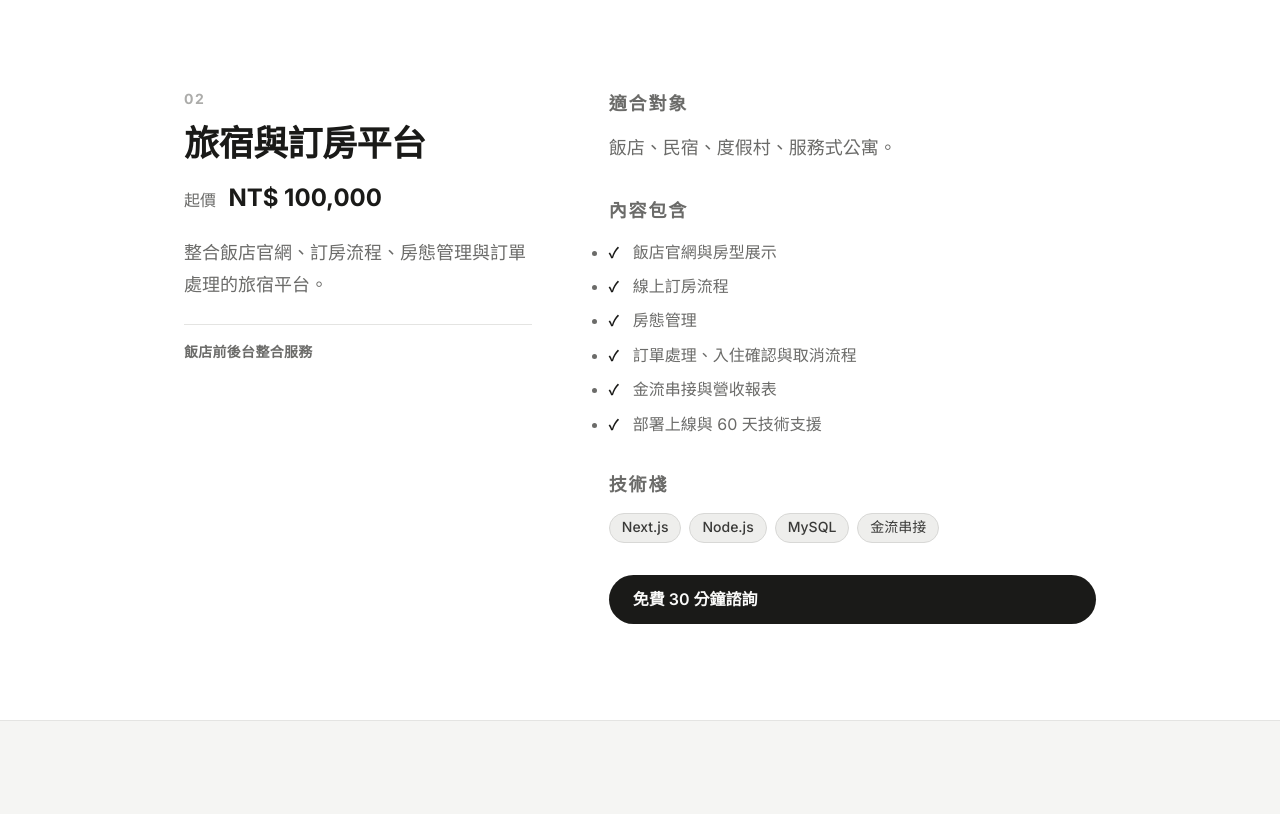
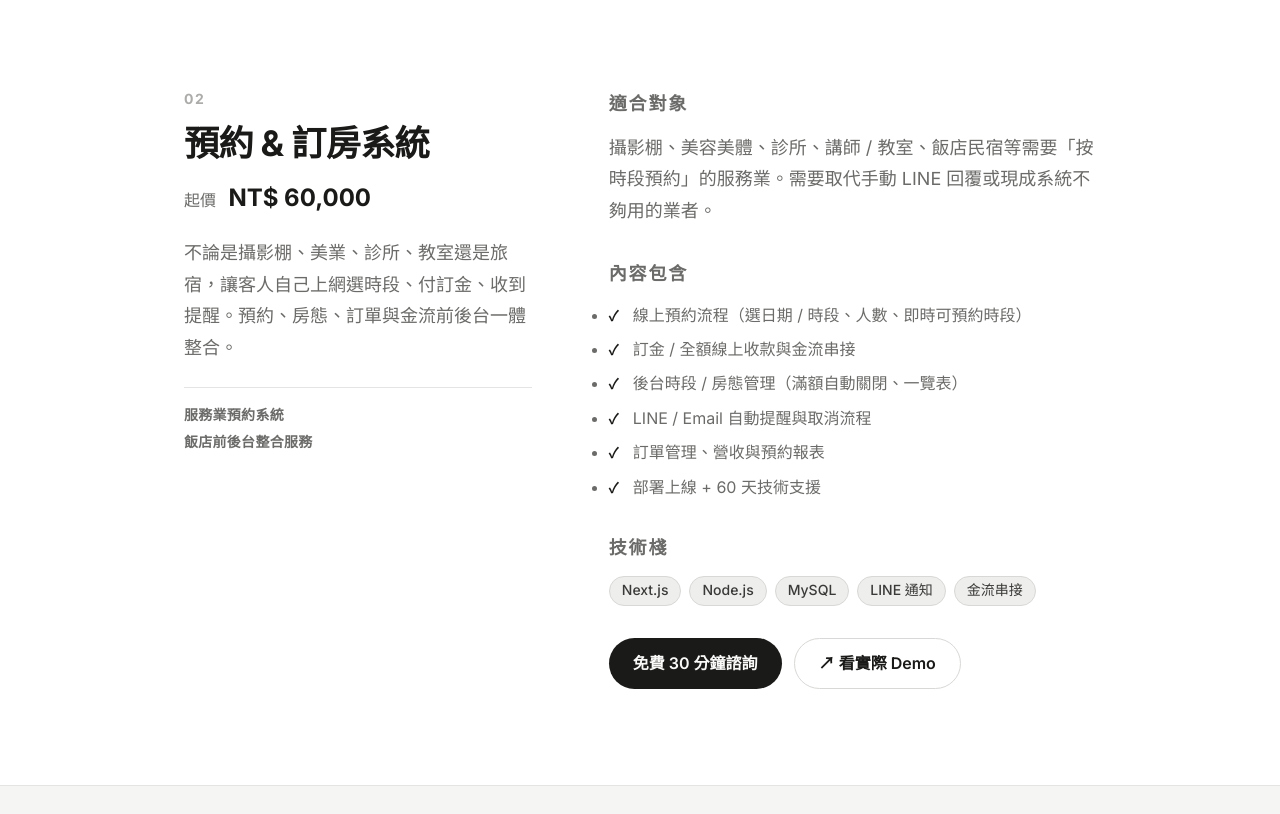
Before and after one commit to BasilWu/BasilWu.github.io, a plain HTML site: page services.html in a window 1280 px wide. Shown: the part 1760-2574 px from the top of the page. Drawn offline with Linux system fonts and the light colour scheme; a web font is replaced by a local one.

Commit message:
feat: 服務頁 S2 由「旅宿訂房」擴寫為「預約 & 訂房系統」涵蓋服務業
- 標題/總覽改為「預約 & 訂房系統」，起價 100k → 60k（服務業入門較低）
- 描述、適合對象擴及攝影棚/美業/診所/教室/旅宿，對應 Frame & Light Studio demo
- 包含項目改寫為選時段/訂金/滿額關閉/LINE 提醒（呼應 demo 實際功能）
- 新增第二個案例標籤『服務業預約系統』與『↗ 看實際 Demo』按鈕（連 reservation demo）
- i18n.js 中英文同步更新 + 新增 services.s2.case2 / services.s2.demo 鍵
- meta description 由『旅宿平台』改為『預約訂房』

```diff
--- a/i18n.js
+++ b/i18n.js
@@ -130,17 +130,19 @@ const I18N = {
     "services.s1.i4": "Admin tools for orders, inventory, and reporting",
     "services.s1.i5": "Deployment and 60-day support",
 
-    "services.s2.title": "Hospitality and Booking Platforms",
-    "services.s2.price": "NT$ 100,000",
-    "services.s2.desc": "Booking platforms for hotels and hospitality brands, from marketing site to reservation flow and operations.",
+    "services.s2.title": "Booking and Reservation Systems",
+    "services.s2.price": "NT$ 60,000",
+    "services.s2.desc": "For photo studios, beauty, clinics, classes, or hospitality — let customers pick a time slot, pay a deposit, and get reminders. Booking, availability, orders, and payments in one integrated front and back office.",
     "services.s2.case1": "Hotel Full-Stack Platform",
-    "services.s2.suitable": "Hotels, B&Bs, resorts, and serviced apartments.",
-    "services.s2.i1": "Hotel website and room type presentation",
-    "services.s2.i2": "Online booking flow",
-    "services.s2.i3": "Room availability management",
-    "services.s2.i4": "Order handling and cancellation flow",
-    "services.s2.i5": "Payment integration and revenue reporting",
+    "services.s2.case2": "Service Booking System",
+    "services.s2.suitable": "Photo studios, beauty and wellness, clinics, instructors / classrooms, hotels and B&Bs — any service business that takes time-slot bookings. For those replacing manual LINE replies or outgrowing off-the-shelf tools.",
+    "services.s2.i1": "Online booking flow (date / time slot, party size, real-time availability)",
+    "services.s2.i2": "Deposit or full online payment with gateway integration",
+    "services.s2.i3": "Back-office slot / availability management (auto-close when full, overview)",
+    "services.s2.i4": "Automatic LINE / Email reminders and cancellation flow",
+    "services.s2.i5": "Order management, revenue and booking reports",
     "services.s2.i6": "Deployment and 60-day support",
+    "services.s2.demo": "↗ View Live Demo",
 
     "services.s3.title": "Brand and Restaurant Websites",
     "services.s3.price": "NT$ 25,000",
@@ -391,17 +393,19 @@ const I18N = {
     "services.s1.i4": "後台訂單、庫存與報表管理",
     "services.s1.i5": "部署上線與 60 天技術支援",
 
-    "services.s2.title": "旅宿與訂房平台",
-    "services.s2.price": "NT$ 100,000",
-    "services.s2.desc": "整合飯店官網、訂房流程、房態管理與訂單處理的旅宿平台。",
+    "services.s2.title": "預約 & 訂房系統",
+    "services.s2.price": "NT$ 60,000",
+    "services.s2.desc": "不論是攝影棚、美業、診所、教室還是旅宿，讓客人自己上網選時段、付訂金、收到提醒。預約、房態、訂單與金流前後台一體整合。",
     "services.s2.case1": "飯店前後台整合服務",
-    "services.s2.suitable": "飯店、民宿、度假村、服務式公寓。",
-    "services.s2.i1": "飯店官網與房型展示",
-    "services.s2.i2": "線上訂房流程",
-    "services.s2.i3": "房態管理",
-    "services.s2.i4": "訂單處理、入住確認與取消流程",
-    "services.s2.i5": "金流串接與營收報表",
-    "services.s2.i6": "部署上線與 60 天技術支援",
+    "services.s2.case2": "服務業預約系統",
+    "services.s2.suitable": "攝影棚、美容美體、診所、講師 / 教室、飯店民宿等需要「按時段預約」的服務業。需要取代手動 LINE 回覆或現成系統不夠用的業者。",
+    "services.s2.i1": "線上預約流程（選日期 / 時段、人數、即時可預約時段）",
+    "services.s2.i2": "訂金 / 全額線上收款與金流串接",
+    "services.s2.i3": "後台時段 / 房態管理（滿額自動關閉、一覽表）",
+    "services.s2.i4": "LINE / Email 自動提醒與取消流程",
+    "services.s2.i5": "訂單管理、營收與預約報表",
+    "services.s2.i6": "部署上線 + 60 天技術支援",
+    "services.s2.demo": "↗ 看實際 Demo",
 
     "services.s3.title": "品牌與餐廳網站",
     "services.s3.price": "NT$ 25,000",
--- a/services.html
+++ b/services.html
@@ -4,7 +4,7 @@
   <meta charset="UTF-8" />
   <script>document.documentElement.setAttribute("data-theme",localStorage.getItem("theme")||(matchMedia("(prefers-color-scheme:dark)").matches?"dark":"light"));</script>
   <meta name="viewport" content="width=device-width, initial-scale=1.0" />
-  <meta name="description" content="MosStack Studio 服務：電商系統、旅宿平台、品牌官網、企業後台、POS 零售系統，起價 NT$25,000。" />
+  <meta name="description" content="MosStack Studio 服務：電商系統、預約訂房、品牌官網、企業後台、POS 零售系統，起價 NT$25,000。" />
   <title>服務項目 — MosStack Studio</title>
   <link rel="preconnect" href="https://fonts.googleapis.com">
   <link rel="preconnect" href="https://fonts.gstatic.com" crossorigin>
@@ -16,7 +16,7 @@
   <link rel="apple-touch-icon" sizes="180x180" href="/assets/apple-touch-icon.png" />
   <meta name="theme-color" content="#080c14" />
   <meta property="og:title" content="服務項目 — MosStack Studio" />
-  <meta property="og:description" content="MosStack Studio 服務：電商系統、旅宿平台、品牌官網、企業後台、POS 零售系統，起價 NT$25,000。" />
+  <meta property="og:description" content="MosStack Studio 服務：電商系統、預約訂房、品牌官網、企業後台、POS 零售系統，起價 NT$25,000。" />
   <meta property="og:type" content="website" />
   <meta property="og:url" content="https://mosstack.studio/services.html" />
   <meta property="og:image" content="https://mosstack.studio/assets/og-image.jpg" />
@@ -25,7 +25,7 @@
   <meta property="og:locale" content="zh_TW" />
   <meta name="twitter:card" content="summary_large_image" />
   <meta name="twitter:title" content="服務項目 — MosStack Studio" />
-  <meta name="twitter:description" content="MosStack Studio 服務：電商系統、旅宿平台、品牌官網、企業後台、POS 零售系統，起價 NT$25,000。" />
+  <meta name="twitter:description" content="MosStack Studio 服務：電商系統、預約訂房、品牌官網、企業後台、POS 零售系統，起價 NT$25,000。" />
   <meta name="twitter:image" content="https://mosstack.studio/assets/og-image.jpg" />
   <link rel="stylesheet" href="style.css" />
 </head>
@@ -93,7 +93,7 @@
         </a>
         <a href="#s2" class="services-overview__item">
           <span class="services-overview__num">02</span>
-          <span class="services-overview__name" data-i18n="services.s2.title">旅宿 & 訂房平台</span>
+          <span class="services-overview__name" data-i18n="services.s2.title">預約 & 訂房系統</span>
         </a>
         <a href="#s3" class="services-overview__item">
           <span class="services-overview__num">03</span>
@@ -179,32 +179,33 @@
       </div>
     </section>
 
-    <!-- ── S2：旅宿 & 訂房 ── -->
+    <!-- ── S2：預約 & 訂房系統 ── -->
     <section class="service-section service-section--alt" id="s2">
       <div class="container">
         <div class="service-section__inner">
           <div class="service-section__header">
             <span class="service-section__num">02</span>
-            <h2 class="service-section__title" data-i18n="services.s2.title">旅宿 & 訂房平台</h2>
-            <p class="service-section__price"><span data-i18n="services.price.from">起價</span> <strong data-i18n="services.s2.price">NT$ 100,000</strong></p>
-            <p class="service-section__desc" data-i18n="services.s2.desc">飯店官網、線上訂房、房態管理、訂單處理到報表，前後台一體整合。真正讓業者每天都能順暢使用的系統。</p>
+            <h2 class="service-section__title" data-i18n="services.s2.title">預約 & 訂房系統</h2>
+            <p class="service-section__price"><span data-i18n="services.price.from">起價</span> <strong data-i18n="services.s2.price">NT$ 60,000</strong></p>
+            <p class="service-section__desc" data-i18n="services.s2.desc">不論是攝影棚、美業、診所、教室還是旅宿，讓客人自己上網選時段、付訂金、收到提醒。預約、房態、訂單與金流前後台一體整合。</p>
             <div class="service-section__cases">
+              <span class="service-case-tag" data-i18n="services.s2.case2">→ 服務業預約系統</span>
               <span class="service-case-tag" data-i18n="services.s2.case1">→ 飯店前後台整合服務</span>
             </div>
           </div>
           <div class="service-section__body">
             <div class="service-detail-block">
               <p class="service-detail-block__label" data-i18n="services.detail.suitable">適合對象</p>
-              <p data-i18n="services.s2.suitable">飯店、民宿、度假村、服務式公寓。需要取代手動作業或現成系統不夠用的業者。</p>
+              <p data-i18n="services.s2.suitable">攝影棚、美容美體、診所、講師 / 教室、飯店民宿等需要「按時段預約」的服務業。需要取代手動 LINE 回覆或現成系統不夠用的業者。</p>
             </div>
             <div class="service-detail-block">
               <p class="service-detail-block__label" data-i18n="services.detail.includes">包含項目</p>
               <ul class="service-checklist">
-                <li data-i18n="services.s2.i1">飯店官網 + 房型展示頁</li>
-                <li data-i18n="services.s2.i2">線上訂房流程（日期選擇、人數、即時房況）</li>
-                <li data-i18n="services.s2.i3">後台房態管理（每日 / 每月房況一覽）</li>
-                <li data-i18n="services.s2.i4">訂單管理、入住確認、取消流程</li>
-                <li data-i18n="services.s2.i5">金流串接 + 營收報表</li>
+                <li data-i18n="services.s2.i1">線上預約流程（選日期 / 時段、人數、即時可預約時段）</li>
+                <li data-i18n="services.s2.i2">訂金 / 全額線上收款與金流串接</li>
+                <li data-i18n="services.s2.i3">後台時段 / 房態管理（滿額自動關閉、一覽表）</li>
+                <li data-i18n="services.s2.i4">LINE / Email 自動提醒與取消流程</li>
+                <li data-i18n="services.s2.i5">訂單管理、營收與預約報表</li>
                 <li data-i18n="services.s2.i6">部署上線 + 60 天技術支援</li>
               </ul>
             </div>
@@ -212,10 +213,14 @@
               <p class="service-detail-block__label" data-i18n="services.detail.stack">技術棧</p>
               <div class="skills__list">
                 <span class="tag">Next.js</span><span class="tag">Node.js</span>
-                <span class="tag">MySQL</span><span class="tag">金流串接</span>
+                <span class="tag">MySQL</span><span class="tag">LINE 通知</span>
+                <span class="tag">金流串接</span>
               </div>
             </div>
-            <a href="/contact.html" class="btn btn--primary" data-i18n="services.cta.consult">免費 30 分鐘諮詢</a>
+            <div style="display:flex; gap: var(--space-3); flex-wrap:wrap;">
+              <a href="/contact.html" class="btn btn--primary" data-i18n="services.cta.consult">免費 30 分鐘諮詢</a>
+              <a href="https://reservation-template-virid.vercel.app" target="_blank" rel="noopener noreferrer" class="btn btn--ghost" data-i18n="services.s2.demo">↗ 看實際 Demo</a>
+            </div>
           </div>
         </div>
       </div>
```
